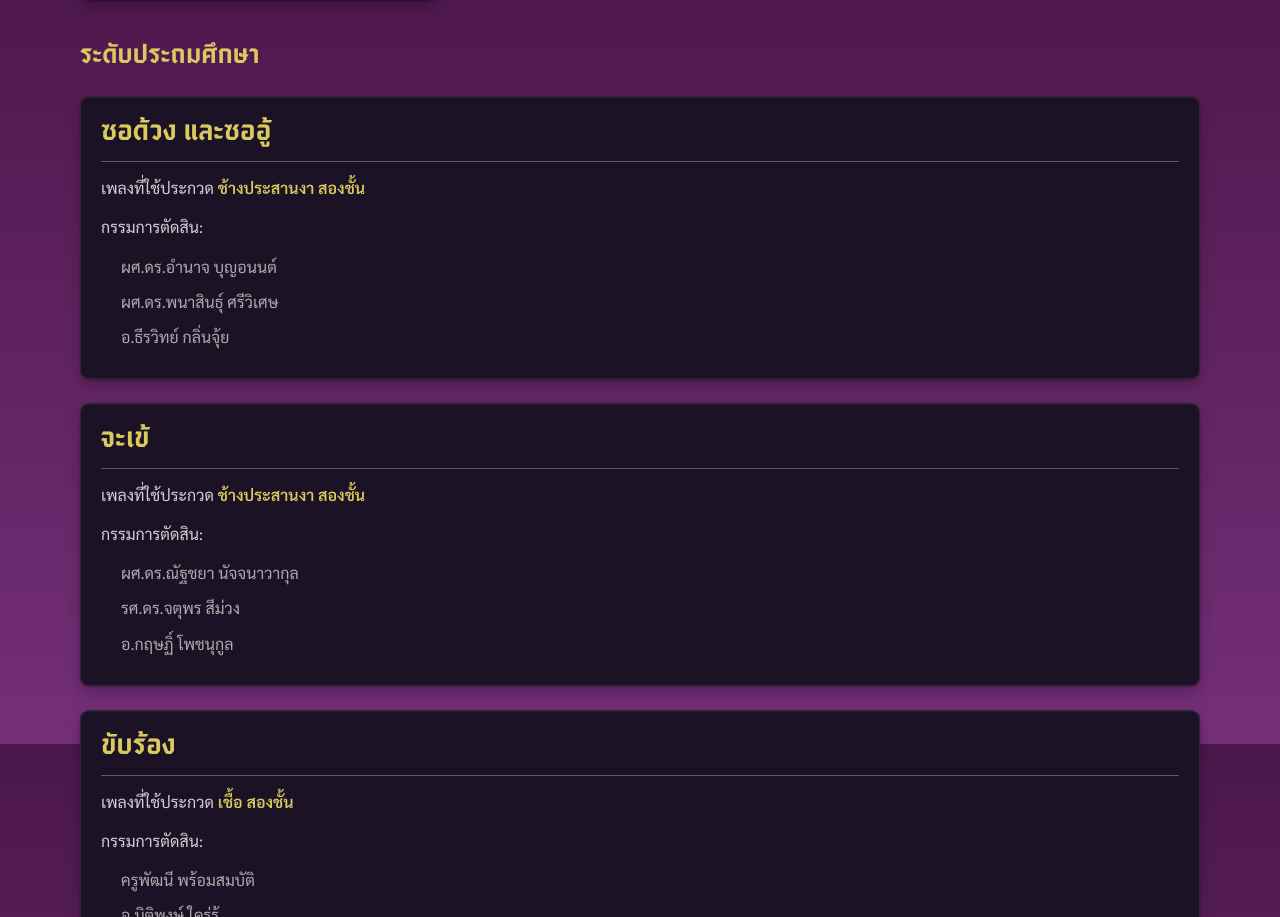
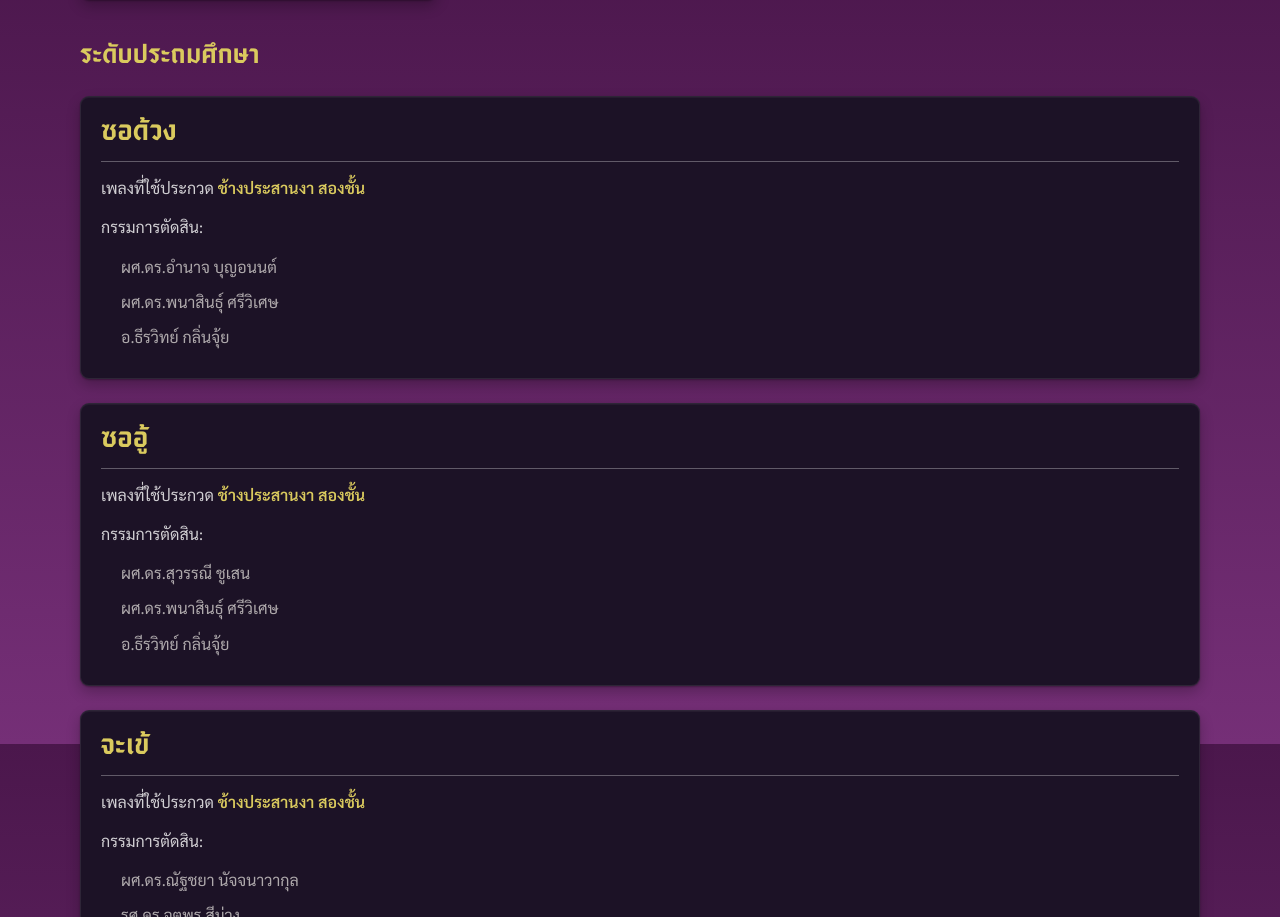
Before and after one commit to tmc-kku/thai-music-contest-25, a Next.js app: page /referee in a window 1280 px wide. Shown: the part 2456-3373 px from the top of the page. Built offline with nearby package versions, Linux system fonts and the light colour scheme.

Commit message:
Refine judge categories by instrument and level

```diff
--- a/app/referee/page.tsx
+++ b/app/referee/page.tsx
@@ -29,8 +29,13 @@ export default function Referee() {
             level: "ระดับประถมศึกษา",
             instruments: [
                 {
-                    name: "ซอด้วง และซออู้",
+                    name: "ซอด้วง",
                     judges: ["ผศ.ดร.อำนาจ บุญอนนต์", "ผศ.ดร.พนาสินธุ์ ศรีวิเศษ", "อ.ธีรวิทย์ กลิ่นจุ้ย"],
+                    song: "ช้างประสานงา สองชั้น",
+                },
+                {
+                    name: "ซออู้",
+                    judges: ["ผศ.ดร.สุวรรณี ชูเสน", "ผศ.ดร.พนาสินธุ์ ศรีวิเศษ", "อ.ธีรวิทย์ กลิ่นจุ้ย"],
                     song: "ช้างประสานงา สองชั้น",
                 },
                 {
```
